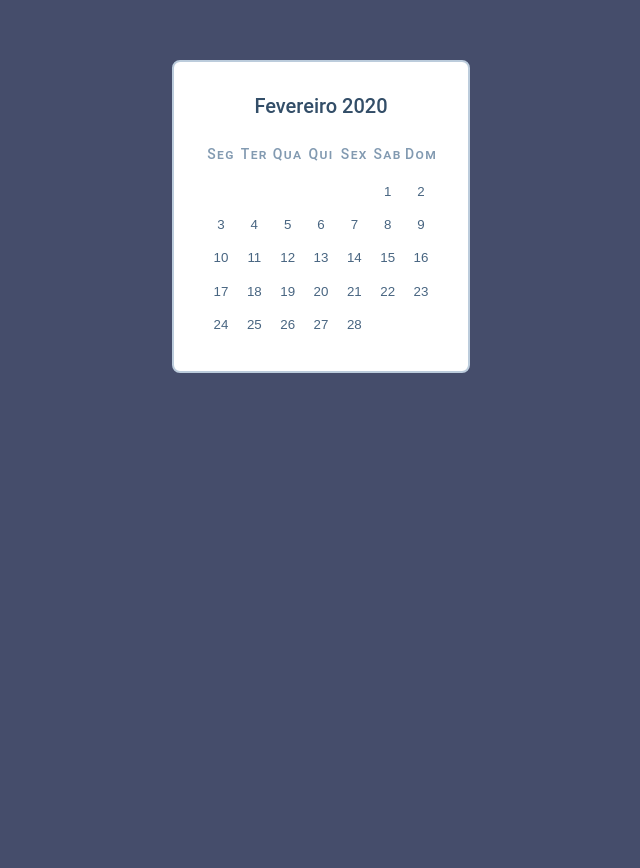
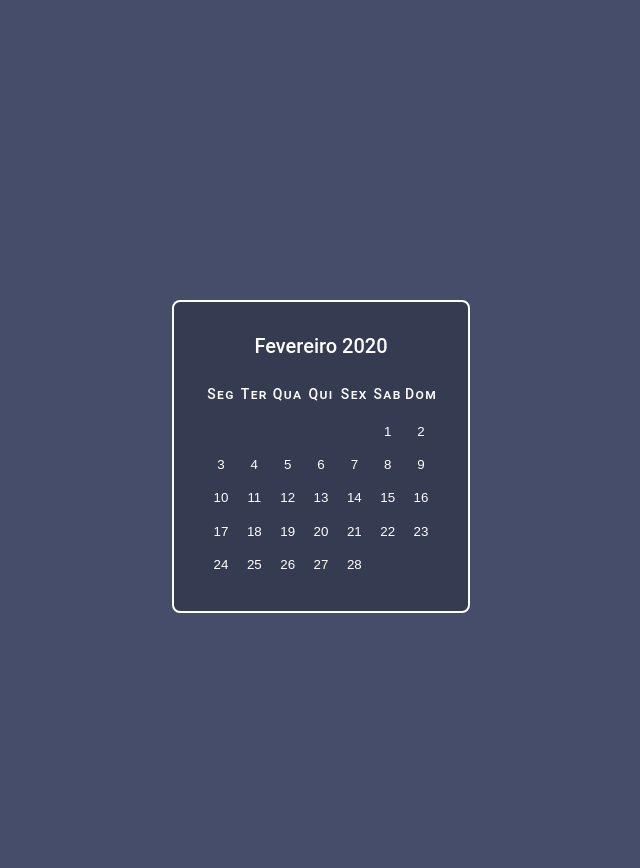
Before and after one commit to allisonantunes/ADS, a PHP site: page /page1.html in a window 1280 px wide. Shown: the whole page, without its empty margins (319-959 px from the left). After the commit the page ends 613 px from the top, so only its background shows below. Run offline with PHP 8.4, Linux system fonts and the light colour scheme.

Commit message:
alinhamento

```diff
--- a/login/style.css
+++ b/login/style.css
@@ -15,7 +15,8 @@ body {
 .card {
     background-color: rgba(19, 19, 19, 0.3);
     padding: 40px;
-    border-radius: 2px;
+    border: 2px solid #fff;
+    border-radius: 8px;
     width:280px;
 }
 
--- a/page1.css
+++ b/page1.css
@@ -30,21 +30,21 @@ html {
 }
 
 body {
-  min-height: 100vh;
+  /* min-height: 100vh; */
   background-color: #454d6b;
 }
 
 main {
   max-width: max-content;
-  margin: 3em auto 0 auto;
+  margin: 15em auto 0 auto;
   padding: 1.5em;
-  background-color: #fff;
-  border: 2px solid var(--blue-grey-200);
+  background-color: rgba(19, 19, 19, 0.3);
+  border: 2px solid #fff;
   border-radius: 8px;
 }
 
 .month-indicator {
-  color: var(--blue-grey-700);
+  color: #fff;
   text-align: center;
   font-weight: 500;
 }
@@ -61,7 +61,7 @@ main {
 
 .day-of-week > * {
   font-size: 0.7em;
-  color: var(--blue-grey-400);
+  color: #fff;
   font-weight: 500;
   letter-spacing: 0.1em;
   font-variant: small-caps;
@@ -85,7 +85,7 @@ main {
   height: 4.5ch;
   border-radius: 50%;
   background-color: transparent;
-  color: var(--blue-grey-600);
+  color: #fff;
 }
 
 .date-grid button:hover,
```
